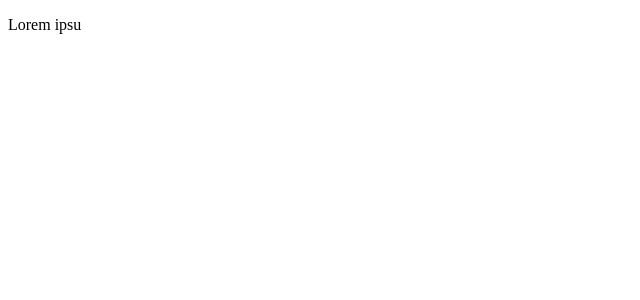
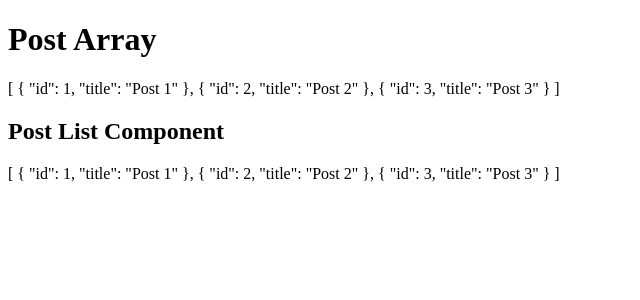
Before and after one commit to shivrajpro/angular-refresher-2023, an Angular app: page / in a window 1280 px wide. Shown: the top 300 px of the page, without its empty margins (0-640 px from the left). Built offline with nearby package versions, Linux system fonts and the light colour scheme.

Commit message:
DI using services

```diff
--- a/src/app/app.component.html
+++ b/src/app/app.component.html
@@ -1,3 +1 @@
-<!-- <h1> {{decVal | number :'3.2-2'}} </h1> -->
-<!-- <h1> {{ 'New York' | prefix }} </h1> -->
-<p> {{'Lorem ipsum dolor sit amet consectetur adipisicing elit. Modi accusamus, natus quisquam quam ea eligendi numquam error perspiciatis in sit?' | summary}} </p>
+<app-post></app-post>
--- a/src/app/app.module.ts
+++ b/src/app/app.module.ts
@@ -9,6 +9,7 @@ import { PostListComponent } from './post/post-list/post-list.component';
 import { FormsModule } from '@angular/forms';
 import { PrefixPipe } from './pipes/prefix.pipe';
 import { SummaryPipe } from './pipes/summary.pipe';
+import { PostService } from './services/post.service';
 
 @NgModule({
   declarations: [
--- a/src/app/pipes/summary.pipe.ts
+++ b/src/app/pipes/summary.pipe.ts
@@ -7,7 +7,7 @@ export class SummaryPipe implements PipeTransform {
 
   transform(value: string, len?: number): unknown {
     if(!len) len = 10;
-    console.log('>> len',len);
+    // console.log('>> len',len);
     return value.substring(0, len);
   }
 
--- a/src/app/post/post-list/post-list.component.html
+++ b/src/app/post/post-list/post-list.component.html
@@ -1,2 +1 @@
-<p>post-list works!</p>
-<h2> {{fromParent}} </h2>
+<p> {{postArr | json}} </p>
--- a/src/app/post/post-list/post-list.component.ts
+++ b/src/app/post/post-list/post-list.component.ts
@@ -1,4 +1,5 @@
 import { Component, Input } from '@angular/core';
+import { PostService } from 'src/app/services/post.service';
 
 @Component({
   selector: 'app-post-list',
@@ -6,5 +7,11 @@ import { Component, Input } from '@angular/core';
   styleUrls: ['./post-list.component.scss']
 })
 export class PostListComponent {
-  @Input() fromParent:string = '';
+  postArr:any = null;
+
+  constructor(postService: PostService){
+    // const postService = new PostService();
+    this.postArr = postService.postList;
+  }
+
 }
--- a/src/app/post/post.component.html
+++ b/src/app/post/post.component.html
@@ -1,21 +1,6 @@
+<h1>Post Array</h1>
+<p> {{postArr | json}} </p>
 
-<div class="form">
-    <input type="text" [(ngModel)]="postTitle" placeholder="post title" >
-    <textarea cols="30" rows="10" [(ngModel)]="postDetails" placeholder="post details" ></textarea>
-    <input type="text" [(ngModel)]="imgUrl" placeholder="image url" >
-    <input type="text" [(ngModel)]="postUrl" placeholder="post url" >
 
-    <p>
-        <input type="checkbox" [(ngModel)]="hasBg">
-        <label>Add Background</label>
-    </p>
-</div>
-
-<div class="form-result">
-    <h2> <span [class.highlight]="hasBg">{{postTitle}}</span></h2>
-    <img [src]="imgUrl" alt="post image" height="300" width="300" >
-    <p> {{postDetails}} </p>
-    <p>
-        <a [href]="postUrl" target="_blank" [style.display]="postUrl ? 'block':'none' "> More details </a>
-    </p>
-</div>
+<h2>Post List Component</h2>
+<app-post-list></app-post-list>
--- a/src/app/post/post.component.ts
+++ b/src/app/post/post.component.ts
@@ -1,23 +1,17 @@
 import { Component, EventEmitter, Output } from '@angular/core';
+import { PostService } from '../services/post.service';
 
 @Component({
   selector: 'app-post',
   templateUrl: './post.component.html',
-  styleUrls: ['./post.component.scss']
+  styleUrls: ['./post.component.scss'],
+  // providers: [PostService]
 })
 export class PostComponent {
-  postsList = "message from post component"
-  outputChildMsg = "message from post via Output";
+  postArr:any =  null;
 
-  @Output() msgEvt = new EventEmitter<String>();
-
-  postTitle = '';
-  imgUrl = '';
-  postDetails = '';
-  postUrl = '';
-  hasBg = false;
-
-  sendMsg(){
-    this.msgEvt.emit(this.outputChildMsg);
+  constructor(postService: PostService){
+    // const postService = new PostService();
+    this.postArr = postService.postList;
   }
 }
--- /dev/null
+++ b/src/app/services/post.service.ts
@@ -0,0 +1,19 @@
+import { Injectable } from "@angular/core";
+
+@Injectable({providedIn:'root'})
+export class PostService {
+  postList = [
+    {
+      id: 1,
+      title: 'Post 1',
+    },
+    {
+      id: 2,
+      title: 'Post 2',
+    },
+    {
+      id: 3,
+      title: 'Post 3',
+    },
+  ];
+}
```
